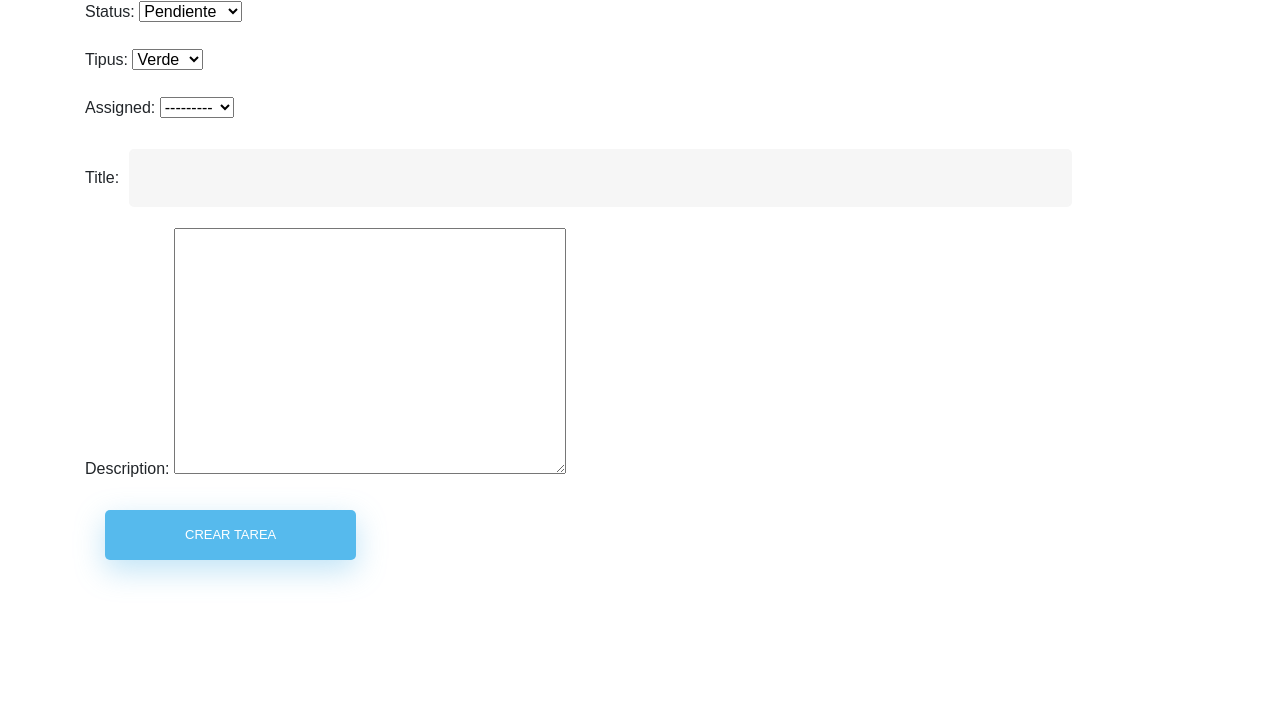
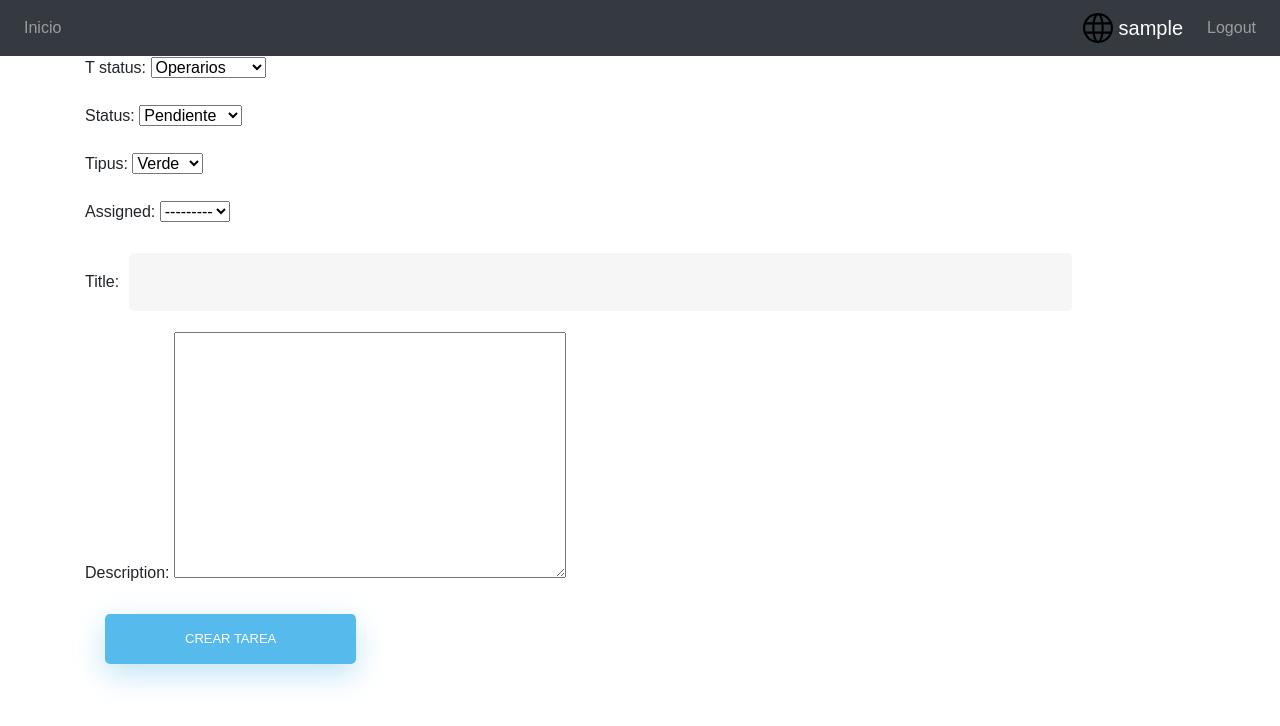
Before and after one commit to elskater98/Joint-Project, a Django app: page /application/tarea/create_task in a window 1280 px wide. Shown: the top 726 px of the page. Run offline with Django 3.2, Linux system fonts and the light colour scheme; the visitor is signed in with stand-in values (Sample User, id 1); data comes from the database, SQL or seed files in the repository; some libraries are stand-ins or nearby versions.

Commit message:
Millora html generic i implementació seguritat

```diff
--- a/JointProject/JointProject/settings.py
+++ b/JointProject/JointProject/settings.py
@@ -122,5 +122,5 @@ USE_TZ = True
 STATIC_URL = '/static/'
 
 
-LOGIN_REDIRECT_URL = '/application/tareas/'
+LOGIN_REDIRECT_URL = '/application/'
 LOGOUT_REDIRECT_URL = '/'
--- a/JointProject/application/urls.py
+++ b/JointProject/application/urls.py
@@ -7,7 +7,8 @@ urlpatterns=[
     path('manifiesto_entrada/',views.manifiesto_entrada,name='manifiesto_entrada'),
     path('manifiesto_salida/', views.manifiesto_salida, name='manifiesto_salida'),
     path('salas/', views.salas, name='salas'),
-    path('tareas/', views.tareas, name='tareas'),
+    path('tareas/mantenimiento', views.tareas_mantenimiento, name='tareas_mantenimiento'),
+    path('tareas/operarios', views.tareas_operarios, name='tareas_operarios'),
     path('tarea/<int:pk>', views.TaskDetailView.as_view(), name='task_detail'),
     path('tarea/create_task', views.CreateTask.as_view(), name='task_create'),
     path('tarea/update_all/int<int:pk>', views.UpdateTaskAll.as_view(), name='task_update_all'),
--- a/JointProject/application/views.py
+++ b/JointProject/application/views.py
@@ -1,3 +1,5 @@
+from django.contrib.auth.mixins import LoginRequiredMixin
+from django.core.exceptions import PermissionDenied
 from django.shortcuts import render
 from django.shortcuts import redirect
 from django.views.generic import DetailView, CreateView, UpdateView, DeleteView
@@ -5,6 +7,15 @@ from django.views.generic import DetailView, CreateView, UpdateView, DeleteView
 from application.forms import TaskForm
 from .models import *
 
+#Security Mixin
+
+class CheckIsRoleMixin(object):
+    def get_object(self, *args, **kwargs):
+        obj = super(CheckIsRoleMixin, self).get_object(*args, **kwargs)
+
+        if not obj.user == self.request.user:
+            raise PermissionDenied
+        return obj
 
 def homepage(request):
     #Obtencion rol del usuario
@@ -46,15 +57,27 @@ def salas(request):
     else:
         return redirect('/')
 
-def tareas(request):
+def tareas_mantenimiento(request):
     logged_user = request.user
     role_class = UserProfile.objects.filter(user=logged_user)
 
     if role_class.get().role == 'gestorsala' or role_class.get().role == 'operario' or role_class.get().role == 'admin':
-        tasks_p = Task.objects.filter(status__contains='P')
-        tasks_r = Task.objects.filter(status__contains='R')
-        tasks_f = Task.objects.filter(status__contains='F')
-        return render(request, 'GestorSala/tareas.html',context={'role_class':role_class.get(),'tareas_p':tasks_p,'tareas_r':tasks_r,'tareas_f':tasks_f})
+        tasks_p = Task.objects.filter(status__contains='P').filter(t_status__contains='M')
+        tasks_r = Task.objects.filter(status__contains='R').filter(t_status__contains='M')
+        tasks_f = Task.objects.filter(status__contains='F').filter(t_status__contains='M')
+        return render(request, 'GestorSala/tareas.html', context={'role_class':role_class.get(), 'tareas_p':tasks_p, 'tareas_r':tasks_r, 'tareas_f':tasks_f})
+    else:
+        return redirect('/')
+
+def tareas_operarios(request):
+    logged_user = request.user
+    role_class = UserProfile.objects.filter(user=logged_user)
+
+    if role_class.get().role == 'gestorsala' or role_class.get().role == 'operario' or role_class.get().role == 'admin':
+        tasks_p = Task.objects.filter(status__contains='P').filter(t_status__contains='O')
+        tasks_r = Task.objects.filter(status__contains='R').filter(t_status__contains='O')
+        tasks_f = Task.objects.filter(status__contains='F').filter(t_status__contains='O')
+        return render(request, 'GestorSala/tareas.html', context={'role_class':role_class.get(), 'tareas_p':tasks_p, 'tareas_r':tasks_r, 'tareas_f':tasks_f})
     else:
         return redirect('/')
 
@@ -62,29 +85,34 @@ class TaskDetailView(DetailView):
     template_name = 'details/task_detail.html'
     model = Task
 
-class CreateTask(CreateView):
+#LoginMixRequiered seguridad que solo pueda acceder el gestor de sala
+class CreateTask(LoginRequiredMixin,CreateView):
+
     form_class = TaskForm
     model = Task
-    success_url = '/application/tareas'
+    success_url = '/application/'
     template_name = 'create/create_task.html'
 
     def form_valid(self, form):
         form.instance.user = self.request.user
         return super(CreateTask, self).form_valid(form)
 
-class UpdateTaskAll(UpdateView):
+
+
+class UpdateTaskAll(LoginRequiredMixin,UpdateView):
     template_name = 'update/update_task_all.html'
     model = Task
     fields = '__all__' #No pugui cnviar el usuari assignat ?¿
-    success_url = '/application/tareas'
+    success_url = '/application/'
 
-class UpdateTaskStatus(UpdateView):
+class UpdateTaskStatus(LoginRequiredMixin,UpdateView):
     template_name = 'update/update_task_status.html'
     model = Task
-    fields = ['status']
-    success_url = '/application/tareas'
+    success_url = '/application/' #segons el tipus de taska Operario o manteniment redireccionar al seu propi
 
-class DeleteTask(DeleteView):
+    fields = ['status'] #segons el tipus de taska Operario o manteniment redireccionar al seu propi is status ==
+
+class DeleteTask(LoginRequiredMixin,DeleteView):
     template_name = 'delete/delete_task.html'
     model = Task
-    success_url = '/application/tareas'
+    success_url = '/application/'
--- a/JointProject/templates/generic.html
+++ b/JointProject/templates/generic.html
@@ -23,16 +23,15 @@
                 {% block register %}
                      {% if user.is_authenticated %}
                                 {% block nav %}
-                                    {% if role_class.role == 'gestorsala' or role_class.role == 'admin' %}
-                                         <!-- Gestor de sala -->
                                         <nav class="navbar navbar-expand-lg navbar-dark bg-dark">
                                             <div class="collapse navbar-collapse" id="navbarSupportedContent">
                                                 <ul class="navbar-nav mr-auto">
-
+                                                    <!-- Inicio-->
                                                         <li class="nav-item">
                                                         <a class=" nav-link" href="{% url 'homepage' %}"> Inicio</a>
                                                         </li>
-
+                                                     <!-- Manifiesto-->
+                                                    {% if role_class.role == 'gestorsala' or role_class.role == 'admin' %}
                                                         <li class="nav-item dropdown">
                                                         <a class="nav-link dropdown-toggle" href="#" id="navbarDropdown" role="button" data-toggle="dropdown" aria-haspopup="true" aria-expanded="false">
                                                         Manifiestos
@@ -43,17 +42,44 @@
                                                         <a class="dropdown-item" href="{% url 'manifiesto_salida' %}">Salida</a>
                                                         </div>
                                                         </li>
-
+                                                    {% endif %}
+                                                    <!-- Salas-->
+                                                    {% if role_class.role == 'gestorsala' or role_class.role == 'admin' or role_class.role == 'operario'%}
                                                         <li class="nav-item">
                                                         <a class=" nav-link" href="{% url 'salas' %}"> Salas</a>
                                                         </li>
-
-                                                    <li class="nav-item">
-                                                    <a class=" nav-link" href="{% url 'tareas' %}"> Tareas</a>
+                                                    {% endif %}
+                                                    <!-- Tareas-->
+                                                    {% if role_class.role == 'gestorsala' or role_class.role == 'admin' or role_class.role == 'operario'%}
+                                                        <li class="nav-item dropdown">
+                                                            <a class="nav-link dropdown-toggle" href="#" id="navbarDropdown" role="button" data-toggle="dropdown" aria-haspopup="true" aria-expanded="false">
+                                                            Tareas
+                                                            </a>
+                                                            <div class="dropdown-menu" aria-labelledby="navbarDropdown">
+                                                                <!-- Tareas Mantenimiento-->
+                                                                {% if role_class.role == 'gestorsala' or role_class.role == 'admin' or role_class.role == 'mantenimiento'%}
+                                                                    <a class="dropdown-item" href="{% url 'tareas_mantenimiento' %}">Mantenimiento</a>
+                                                                {% endif %}
+                                                                {% if role_class.role == 'gestorsala' or role_class.role == 'admin'%}
+                                                                    <div class="dropdown-divider"></div>
+                                                                 {% endif %}
+                                                                <!-- Tareas Operario-->
+                                                                {% if role_class.role == 'gestorsala' or role_class.role == 'admin' or role_class.role == 'operario'%}
+                                                                    <a class="dropdown-item" href="{% url 'tareas_operarios' %}">Operario</a>
+                                                                {% endif %}
+                                                            </div>
                                                         </li>
+                                                    {% endif %}
                                                 </ul>
 
                                                 <ul class="navbar-nav margin-right: auto">
+                                                    {% if role_class.role == 'gestorsala' or role_class.role == 'admin'%}
+                                                        <li class="nav-item">
+                                                            <a class=" nav-link" href="{% url 'task_create'%}">Crear Tarea</a>
+                                                        </li>
+                                                    {% endif %}
+
+
                                                        <li class="nav-item active" >
                                                     <a class="navbar-brand" href="#"><img src="{% static '/icon/world-wide-web.svg' %}" width="30" height="30" class="d-inline-block align-top" alt=""> {{ user.username }}</a>
                                                         </li>
@@ -66,43 +92,10 @@
                                             </div>
                                         </nav>
 
-                                    {% elif role_class.role == 'operario' or role_class.role == 'admin' %}
-                                         <!-- Operario -->
-                                        <nav class="navbar navbar-expand-lg navbar-dark bg-dark">
-                                            <div class="collapse navbar-collapse" id="navbarSupportedContent">
-                                                <ul class="navbar-nav mr-auto">
-
-                                                    <li class="nav-item">
-                                                    <a class=" nav-link" href="{% url 'homepage' %}"> Inicio</a>
-                                                    </li>
-
-                                                    <li class="nav-item">
-                                                    <a class=" nav-link" href="{% url 'salas' %}"> Salas</a>
-                                                    </li>
-
-                                                    <li class="nav-item">
-                                                    <a class=" nav-link" href="{% url 'tareas' %}"> Tareas</a>
-                                                    </li>
-                                                    </ul>
-
-                                                    <ul class="navbar-nav margin-right: auto">
-                                                       <li class="nav-item active" >
-                                                    <a class="navbar-brand" href="#"><img src="{% static '/icon/world-wide-web.svg' %}" width="30" height="30" class="d-inline-block align-top" alt=""> {{ user.username }}</a>
-                                                    </li>
-
-                                                    <li class="nav-item">
-                                                    <a class=" nav-link" href="{% url 'logout' %}"> Logout</a>
-                                                    </li>
-                                                    </ul>
-
-                                            </div>
-                                        </nav>
-                                    {% endif %}
-
                                 {% endblock %}
 
                                 {% block informacio %}
-                                    <h1> Bienvenido {{ role_class.user }} </h1>
+                                    <h1> Bienvenido {{ role_class.user }} asignado como {{ role_class.role }} </h1>
                                 {% endblock %}
 
                          {% endif %}
```
Also changed, not shown: JointProject/application/models.py (+6 -1 lines), JointProject/templates/GestorSala/manifiesto_entrada.html (+9 -11 lines), JointProject/templates/GestorSala/manifiesto_salida.html (+5 -9 lines), JointProject/templates/GestorSala/tareas.html (+4 -13 lines), JointProject/application/migrations/0007_task_t_status.py (added), JointProject/application/migrations/0008_auto_20190430_2238.py (added). Lines whose indentation alone changed are shown as unchanged.
